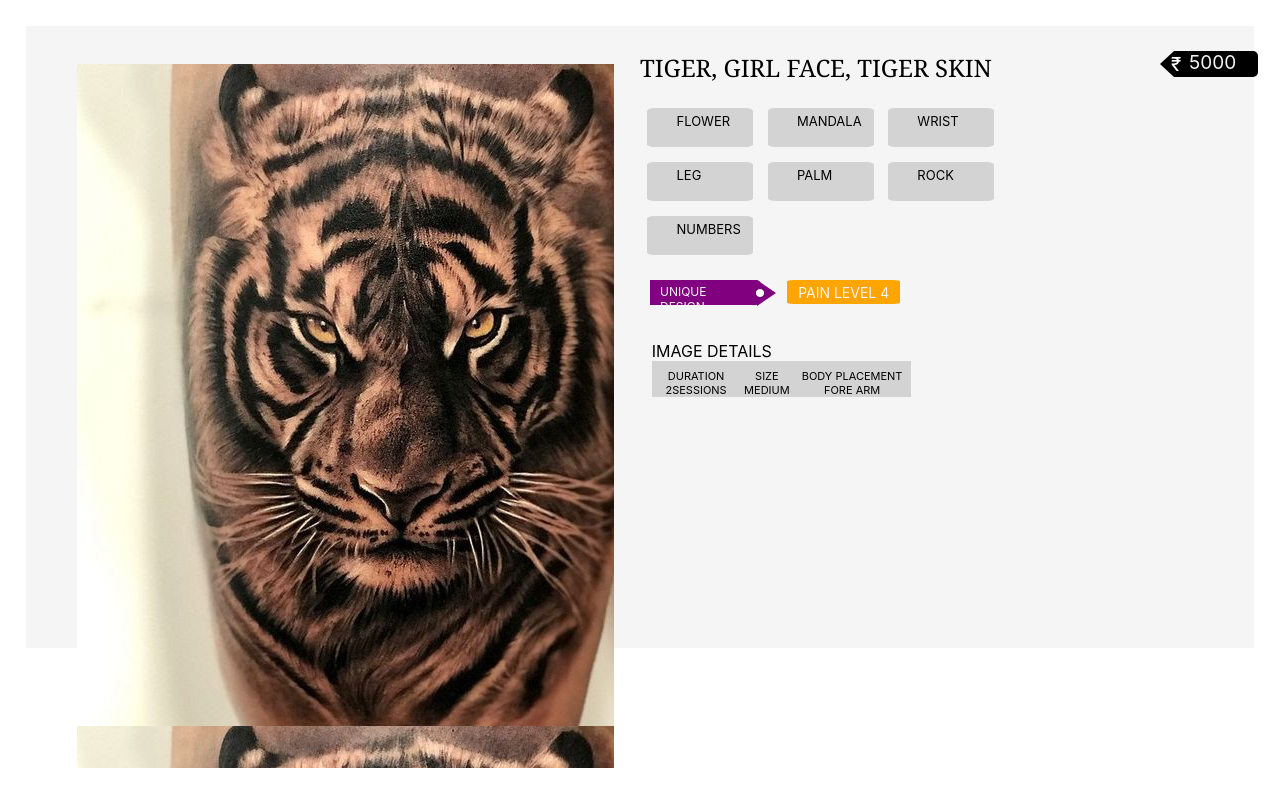
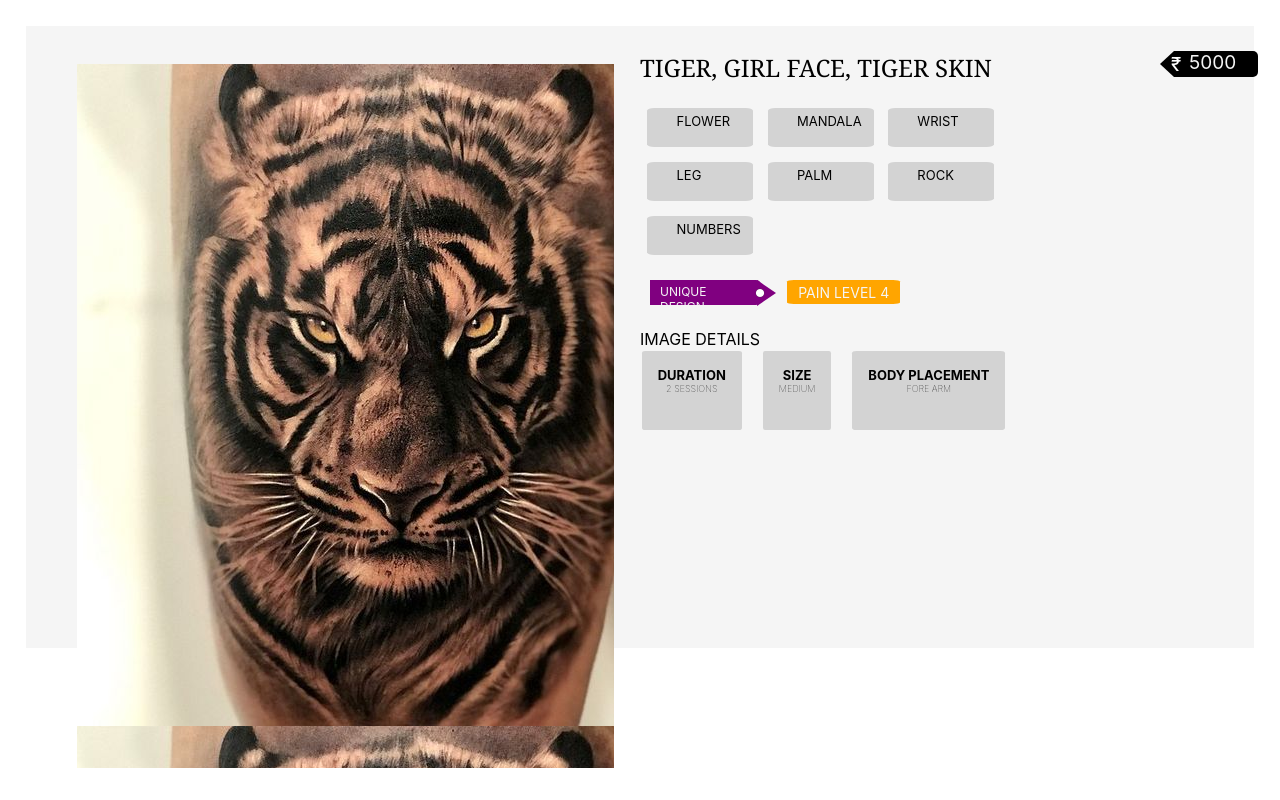
Before and after one commit to hiremathnikitha42/studio, a React (Create React App) app: page / in a window 1280 px wide. Built offline with nearby package versions, Linux system fonts and the light colour scheme.

Commit message:
Image details
Changed added

```diff
--- a/src/App.css
+++ b/src/App.css
@@ -154,11 +154,3 @@ align-self: center;
  padding:0.6%;
  color:whitesmoke;
 }
-
-.image-details{
-  display:flex;
-  flex-direction:column;
-  width:50%;
-  height:30%;
-  padding: 2%;
-}
--- a/src/App.js
+++ b/src/App.js
@@ -32,10 +32,8 @@ class App extends React.Component{
             PAIN LEVEL 4
             </div>
           </div>
-          <div className="image-details">
-            IMAGE DETAILS
             <Imagedetails></Imagedetails>
-          </div>
+
         </div>
       </div>
     );
--- a/src/Imagedetails.css
+++ b/src/Imagedetails.css
@@ -1,12 +1,29 @@
+.image-details-container{
+    display:flex;
+    flex-direction: column;
+    color:black;
+    width:90%;
+    height:26%;
+}
+
+.image-box{
+    display: flex;
+    flex-direction: row;
+    width:100%;
+    height:43%;
+    margin:0.333%;
+}
 .duration-box{
     display:flex;
     width:auto;
     height:auto;
     background-color:lightgray;
-    color:black;
-    font-size:11px;
     text-align: center;
-    padding-top:3%;
+    margin-right:4%;
+    padding:3%;
+    border-radius: 3%;
+    flex-direction: column;
+    font-size: 13px;
 }
 
 .size-box{
@@ -15,9 +32,13 @@
     height:auto;
     background-color:lightgray;
     color:black;
-    font-size:11px;
+    font-size:13px;
     text-align: center;
-    padding-top:3%;
+    margin-right:4%;
+    padding:3%;
+    border-radius: 3%;
+    flex-direction: column;
+
 }
 
 .body-placement{
@@ -26,14 +47,24 @@
     height:auto;
     background-color:lightgray;
     color:black;
-    font-size:11px;
+    font-size:13px;
     text-align: center;
-    padding-top:3%;
+    margin-right:4%;
+    padding:3%;
+    border-radius: 3%;
+    flex-direction: column;
+
 }
 
-.Imagebox{
-    display:flex;
-    margin:0;
-    width:88%;
-    height:auto;
+
+
+.upper-text{
+    font-weight:bold;
+
 }
+
+.lower-text{
+
+    font-size:9px;
+    font-weight: lighter;
+}
--- a/src/Imagedetails.js
+++ b/src/Imagedetails.js
@@ -5,18 +5,34 @@ import './Imagedetails.css';
 class Imagedetails extends React.Component{
     render(){
         return(
-            <div className="Imagebox">
+            <div className="image-details-container">
+            IMAGE DETAILS
+            <div className="image-box">
             <div className="duration-box">
-                DURATION
-                2SESSIONS
+             <div className="upper-text">
+                   DURATION
+             </div>
+             <div className="lower-text">
+                2 SESSIONS
+                </div>
             </div>
             <div className="size-box">
-                SIZE
-                MEDIUM
+            <div className="upper-text">
+            SIZE
+             </div>
+             <div className="lower-text">
+             MEDIUM
+             </div>
+
             </div>
             <div className="body-placement">
+            <div className="upper-text">
                 BODY PLACEMENT
-                FORE ARM
+             </div>
+             <div className="lower-text">
+             FORE ARM
+                </div>
+            </div>
             </div>
             </div>
         );
```
